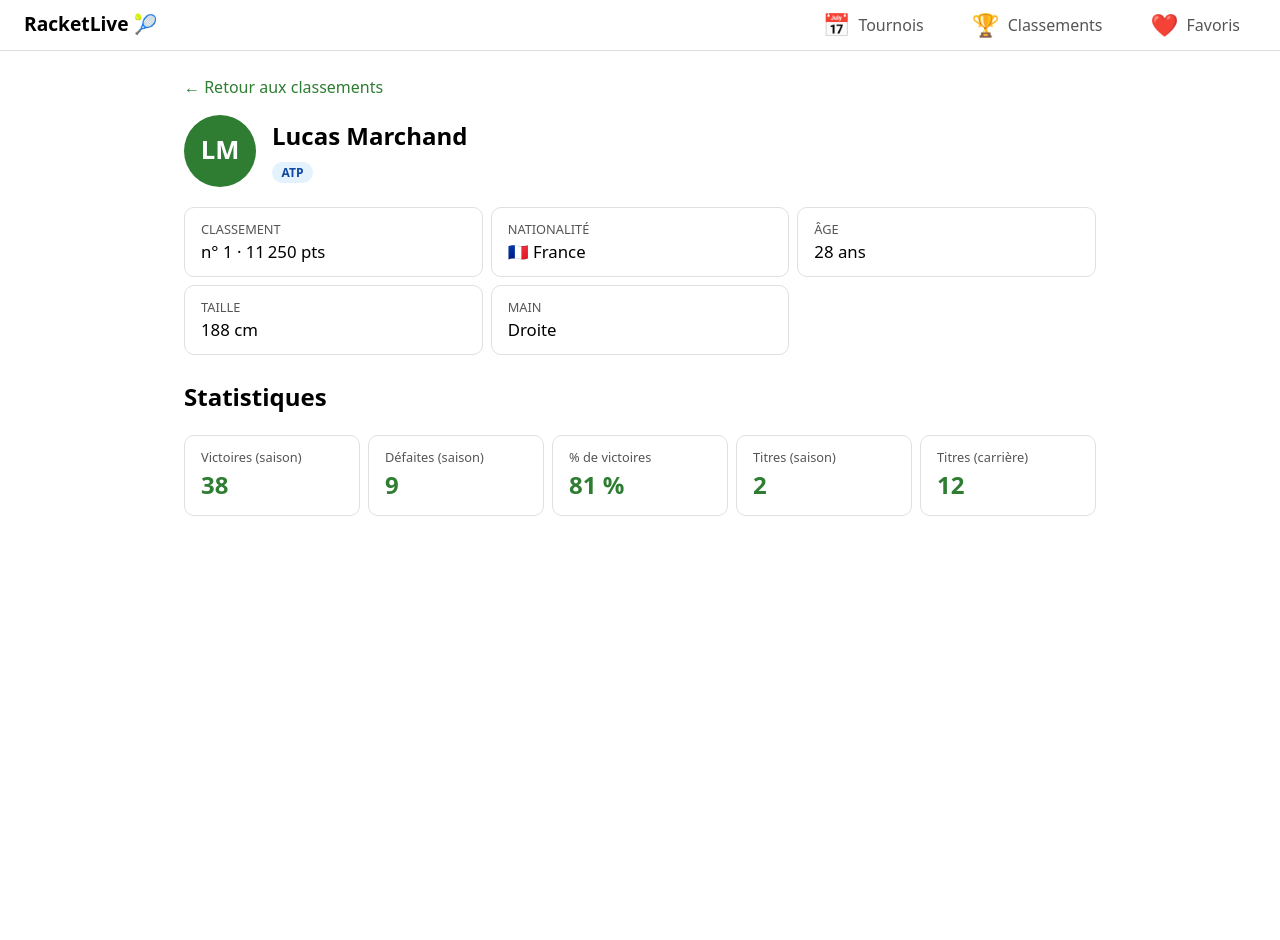
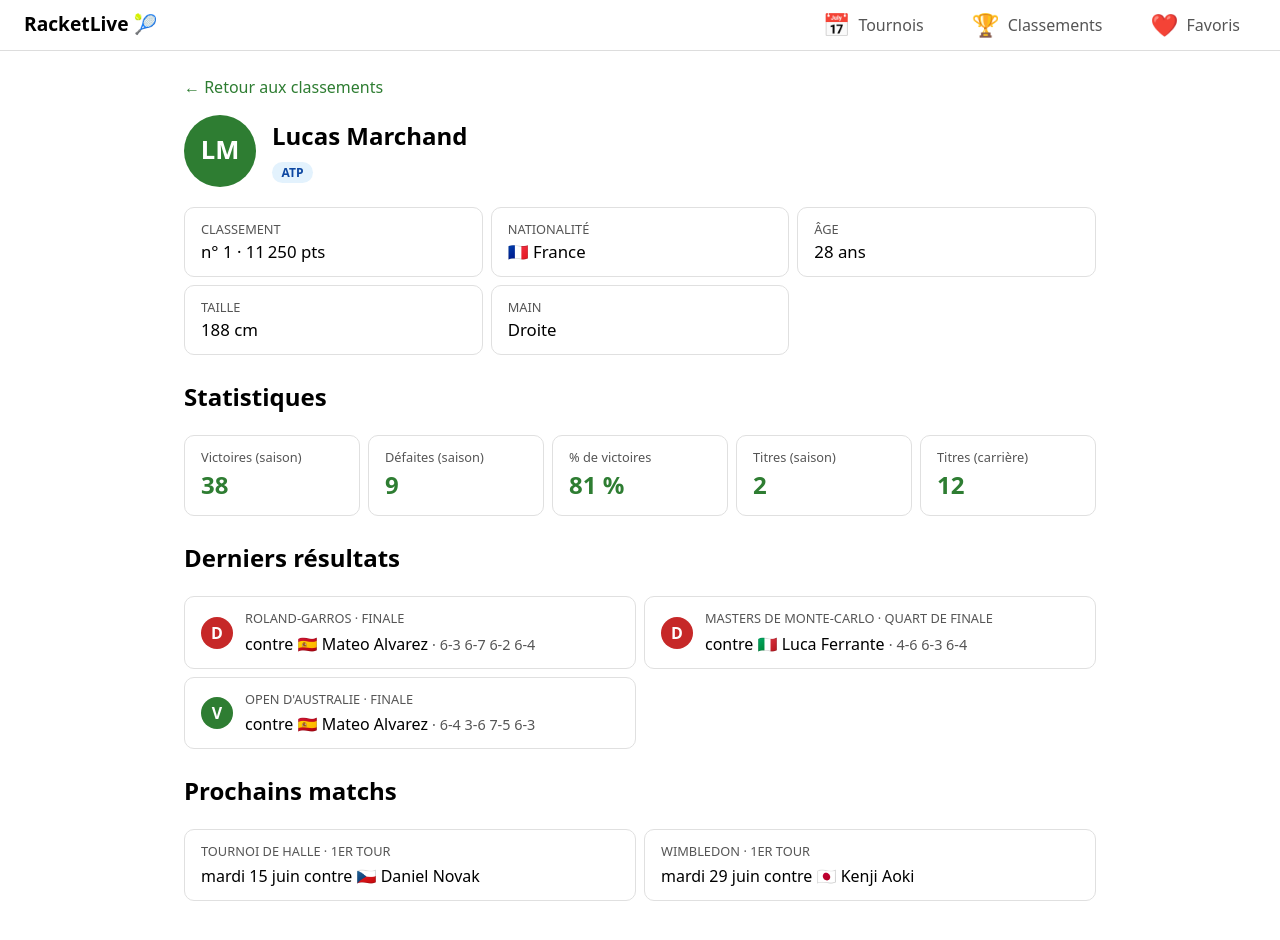
Before and after one commit to Labrosse-Anthony/racketlive, a React (Vite) app: page /joueurs/1 in a window 1280 px wide. Shown: the top 940 px of the page. Before the commit the page ends 800 px from the top, so only its background shows below. Built offline with nearby package versions, Linux system fonts and the light colour scheme.

Commit message:
Ajout des derniers résultats et prochains matchs du joueur

```diff
--- /dev/null
+++ b/src/components/players/PlayerMatches.css
@@ -0,0 +1,79 @@
+.matchs {
+  list-style: none;
+  margin: 0 0 1.5rem;
+  padding: 0;
+  display: grid;
+  gap: 0.5rem;
+}
+
+.match {
+  display: grid;
+  grid-template-columns: auto 1fr;
+  align-items: center;
+  gap: 0.2rem 0.75rem;
+  padding: 0.75rem 1rem;
+  border: 1px solid #e0e0e0;
+  border-radius: 10px;
+  background: #ffffff;
+}
+
+/* Pastille "V" ou "D" */
+.match__issue {
+  grid-row: 1 / span 2;
+  display: flex;
+  align-items: center;
+  justify-content: center;
+  width: 2rem;
+  height: 2rem;
+  border-radius: 50%;
+  font-weight: bold;
+  color: #ffffff;
+}
+
+.match__issue--victoire {
+  background: #2e7d32;
+}
+
+.match__issue--defaite {
+  background: #c62828;
+}
+
+.match--simple {
+  grid-template-columns: 1fr;
+}
+
+.match__titre {
+  margin: 0;
+  font-size: 0.8rem;
+  text-transform: uppercase;
+  color: #555555;
+}
+
+.match__lien {
+  color: inherit;
+  text-decoration: none;
+}
+
+.match__lien:hover {
+  text-decoration: underline;
+}
+
+.match__lien:focus-visible {
+  outline: 3px solid #f9a825;
+  outline-offset: 2px;
+}
+
+.match__detail {
+  margin: 0;
+}
+
+.match__score {
+  color: #555555;
+  font-size: 0.9rem;
+}
+
+@media (min-width: 768px) {
+  .matchs {
+    grid-template-columns: 1fr 1fr;
+  }
+}
--- /dev/null
+++ b/src/components/players/PlayerResults.jsx
@@ -0,0 +1,50 @@
+import { Link } from 'react-router-dom'
+import { drapeau } from '../../utils/flags.js'
+import './PlayerMatches.css'
+
+function PlayerResults({ resultats }) {
+  if (resultats.length === 0) {
+    return <p>Aucun résultat récent.</p>
+  }
+
+  return (
+    <ul className="matchs">
+      {resultats.map((match, index) => (
+        <li key={index} className="match">
+          <span
+            className={
+              match.victoire
+                ? 'match__issue match__issue--victoire'
+                : 'match__issue match__issue--defaite'
+            }
+          >
+            <span aria-hidden="true">{match.victoire ? 'V' : 'D'}</span>
+            <span className="visuellement-cache">
+              {match.victoire ? 'Victoire' : 'Défaite'}
+            </span>
+          </span>
+
+          <p className="match__titre">
+            <Link to={`/tournois/${match.tournoiId}`} className="match__lien">
+              {match.tournoi}
+            </Link>{' '}
+            · {match.tour}
+          </p>
+
+          <p className="match__detail">
+            contre{' '}
+            <Link to={`/joueurs/${match.adversaire.id}`} className="match__lien">
+              <span role="img" aria-label={match.adversaire.pays}>
+                {drapeau(match.adversaire.pays)}
+              </span>{' '}
+              {match.adversaire.nom}
+            </Link>{' '}
+            <span className="match__score">· {match.score}</span>
+          </p>
+        </li>
+      ))}
+    </ul>
+  )
+}
+
+export default PlayerResults
--- /dev/null
+++ b/src/components/players/PlayerUpcoming.jsx
@@ -0,0 +1,37 @@
+import { Link } from 'react-router-dom'
+import { drapeau } from '../../utils/flags.js'
+import { formaterDate } from '../../utils/dates.js'
+import './PlayerMatches.css'
+
+function PlayerUpcoming({ matchs }) {
+  if (matchs.length === 0) {
+    return <p>Aucun match programmé.</p>
+  }
+
+  return (
+    <ul className="matchs">
+      {matchs.map((match, index) => (
+        <li key={index} className="match match--simple">
+          <p className="match__titre">
+            <Link to={`/tournois/${match.tournoiId}`} className="match__lien">
+              {match.tournoi}
+            </Link>{' '}
+            · {match.tour}
+          </p>
+
+          <p className="match__detail">
+            {formaterDate(match.date)} contre{' '}
+            <Link to={`/joueurs/${match.adversaire.id}`} className="match__lien">
+              <span role="img" aria-label={match.adversaire.pays}>
+                {drapeau(match.adversaire.pays)}
+              </span>{' '}
+              {match.adversaire.nom}
+            </Link>
+          </p>
+        </li>
+      ))}
+    </ul>
+  )
+}
+
+export default PlayerUpcoming
--- a/src/pages/JoueurPage.jsx
+++ b/src/pages/JoueurPage.jsx
@@ -6,6 +6,8 @@ import PlayerStats from '../components/players/PlayerStats.jsx'
 import { drapeau } from '../utils/flags.js'
 import { calculerAge } from '../utils/dates.js'
 import { CIRCUITS, PAYS, MAINS } from '../utils/labels.js'
+import PlayerResults from '../components/players/PlayerResults.jsx'
+import PlayerUpcoming from '../components/players/PlayerUpcoming.jsx'
 import './JoueurPage.css'
 
 function JoueurPage() {
@@ -99,6 +101,12 @@ function JoueurPage() {
         <>
           <h2>Statistiques</h2>
           <PlayerStats stats={details.stats} />
+
+          <h2>Derniers résultats</h2>
+          <PlayerResults resultats={details.derniersResultats} />
+
+          <h2>Prochains matchs</h2>
+          <PlayerUpcoming matchs={details.prochainsMatchs} />
         </>
       ) : (
         <p>Les informations détaillées de ce joueur seront disponibles prochainement.</p>
```
